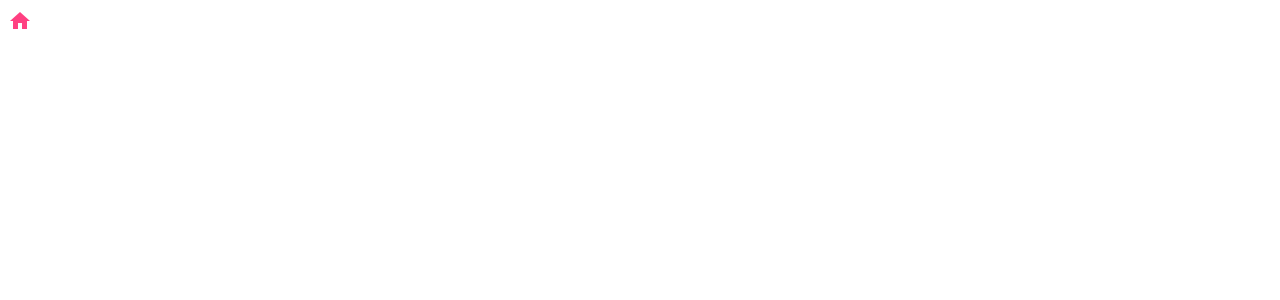
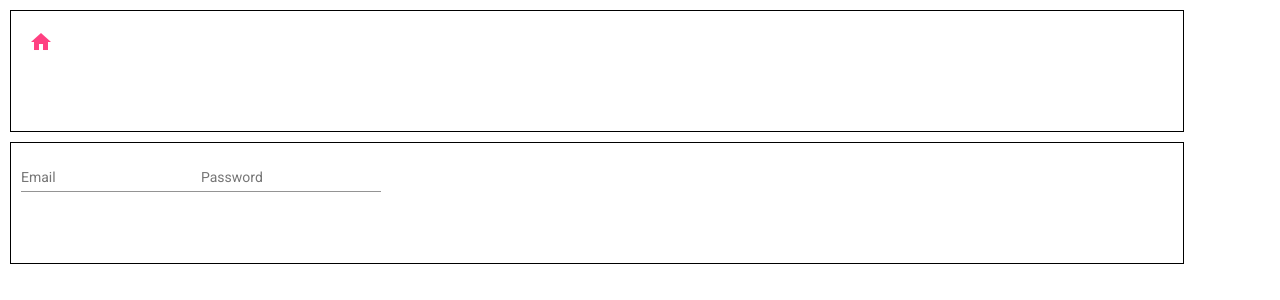
Before and after one commit to Yahekoo/Fitness, an Angular app: page /signup in a window 1280 px wide. Shown: the top 300 px of the page. Built offline with nearby package versions, Linux system fonts and the light colour scheme.

Commit message:
Add Signup Compoenents inputs

```diff
--- a/src/app/app.component.css
+++ b/src/app/app.component.css
@@ -0,0 +1,8 @@
+.bor {
+   padding:10px;
+   margin: 10px;
+    border: 1px solid #000;
+    width: 90%;
+    height: 100px;
+    box-sizing: content-box;
+}
--- a/src/app/app.component.html
+++ b/src/app/app.component.html
@@ -1,3 +1,9 @@
+<div class="bor">
 <button mat-icon-button color="accent">
     <mat-icon>home</mat-icon>
 </button>
+</div>
+
+<div class="bor">
+    <router-outlet></router-outlet>
+</div>
--- a/src/app/app.module.ts
+++ b/src/app/app.module.ts
@@ -1,6 +1,5 @@
 import { NgModule } from '@angular/core';
 import { BrowserModule } from '@angular/platform-browser';
-import {MatButton} from "@angular/material/button"
 import { AppComponent } from './app.component';
 import { BrowserAnimationsModule } from '@angular/platform-browser/animations';
 import { MaterialModule } from './material.module';
@@ -11,6 +10,7 @@ import { CurrentTrainingComponent } from './training/current-training/current-tr
 import { NewTrainingComponent } from './training/new-training/new-training.component';
 import { PastTrainingComponent } from './training/past-training/past-training.component';
 import { WelcomeComponent } from './welcome/welcome.component';
+import { AppRoutingModule } from './app-routing.module';
 
 @NgModule({
   declarations: [
@@ -27,6 +27,7 @@ import { WelcomeComponent } from './welcome/welcome.component';
     BrowserModule,
     BrowserAnimationsModule,
     MaterialModule,
+    AppRoutingModule
 
 
   ],
--- a/src/app/auth/signup/signup.component.html
+++ b/src/app/auth/signup/signup.component.html
@@ -1 +1,9 @@
-<p>signup works!</p>
+
+<section>
+    <mat-form-field>
+        <input type="email" matInput placeholder="Email"/>
+    </mat-form-field>
+    <mat-form-field>
+        <input type="password" matInput placeholder="Password"/>
+    </mat-form-field>
+</section>
--- a/src/app/material.module.ts
+++ b/src/app/material.module.ts
@@ -1,9 +1,11 @@
 import { NgModule } from "@angular/core";
 import {MatButtonModule} from "@angular/material/button";
+import {MatFormFieldModule} from "@angular/material/form-field";
+import {MatInputModule} from "@angular/material/input";
 import {MatIconModule} from "@angular/material/icon";
 @NgModule({
-    imports:[MatButtonModule,MatIconModule] ,
-    exports:[MatButtonModule,MatIconModule]
+    imports:[MatButtonModule,MatIconModule, MatFormFieldModule, MatInputModule] ,
+    exports:[MatButtonModule,MatIconModule, MatFormFieldModule, MatInputModule]
 })
 export class MaterialModule {
 
```
Also changed, not shown: src/app/app-routing.module.ts (+9 -3 lines).
